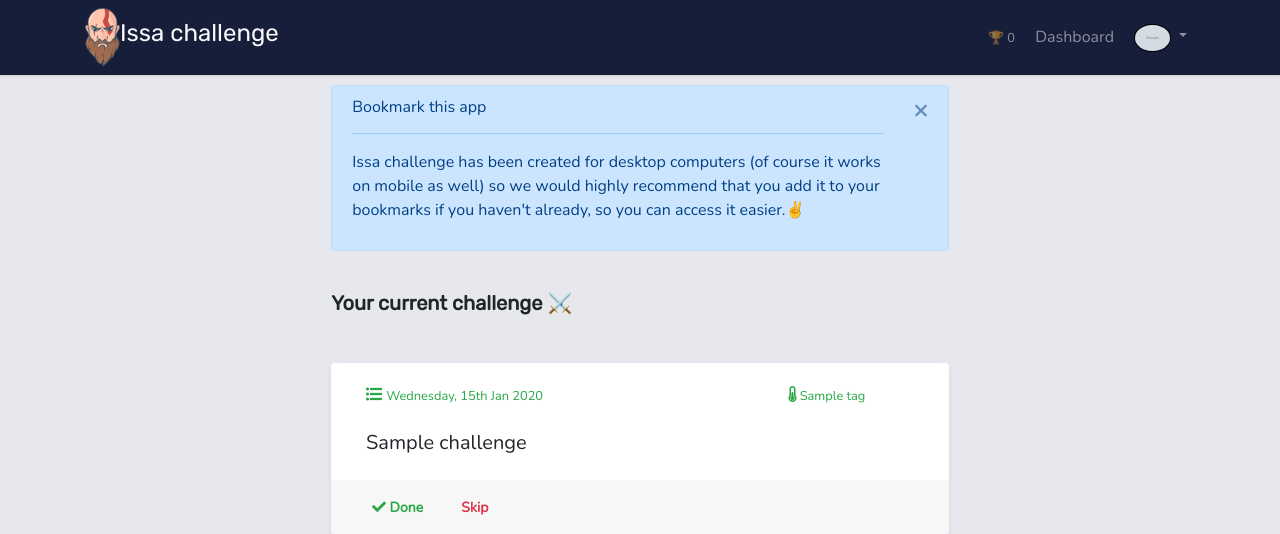
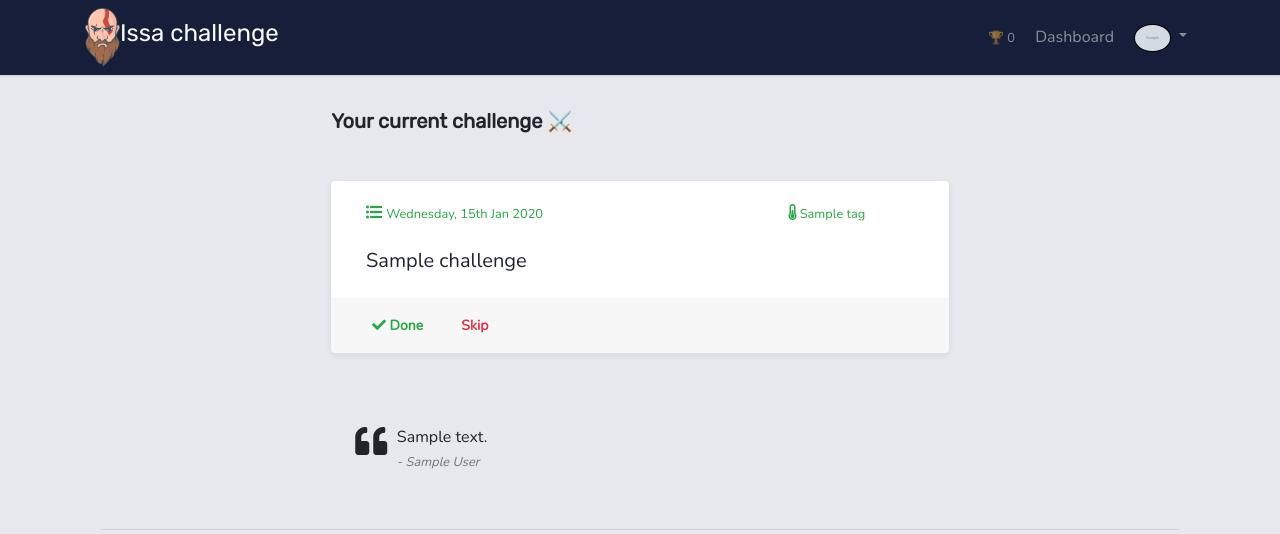
Before and after one commit to shambekela/issachallenge, a Flask app: template app/main/templates/home.html in a window 1280 px wide. Shown: the top 534 px of the page. Run offline with Flask 2, Linux system fonts and the light colour scheme; the template is opened without the code that fills it: values that come from a table or form of the project are taken from there, others are empty; a user stored in the database is signed in; tables that the repository leaves empty hold one stand-in row (values such as "Sample post"); grey boxes marked "Sample" are stand-in pictures; some libraries are stand-ins or nearby versions.

Commit message:
Final commit before release

```diff
--- a/app/__init__.py
+++ b/app/__init__.py
@@ -41,7 +41,7 @@ def create_app(config_name):
 		scheduler.start()
 		job_id = 'issa-challenge-job'
 		if scheduler.get_job(id=job_id) is None:
-			scheduler.add_job(id=job_id, func=challenge_scheduler, trigger='interval',  minutes=2, max_instances=3, misfire_grace_time=None)
+			scheduler.add_job(id=job_id, func=challenge_scheduler, trigger='interval',  hours=1, max_instances=3, misfire_grace_time=None)
 
 	from .api import api as api_blueprint
 	from .main import main as main_blueprint
--- a/app/main/templates/home.html
+++ b/app/main/templates/home.html
@@ -12,7 +12,7 @@
 	<div class="container">
 		<div class="row justify-content-center">
 			<div class="col-md-7">
-				{% if current_user.get_started %}
+				{% if not current_user.get_started %}
 					<div class="bookmark m-auto">
 						<div class="alert alert-primary alert-dismissible fade show" role="alert">
 							<h6>Bookmark this app</h6>
```
